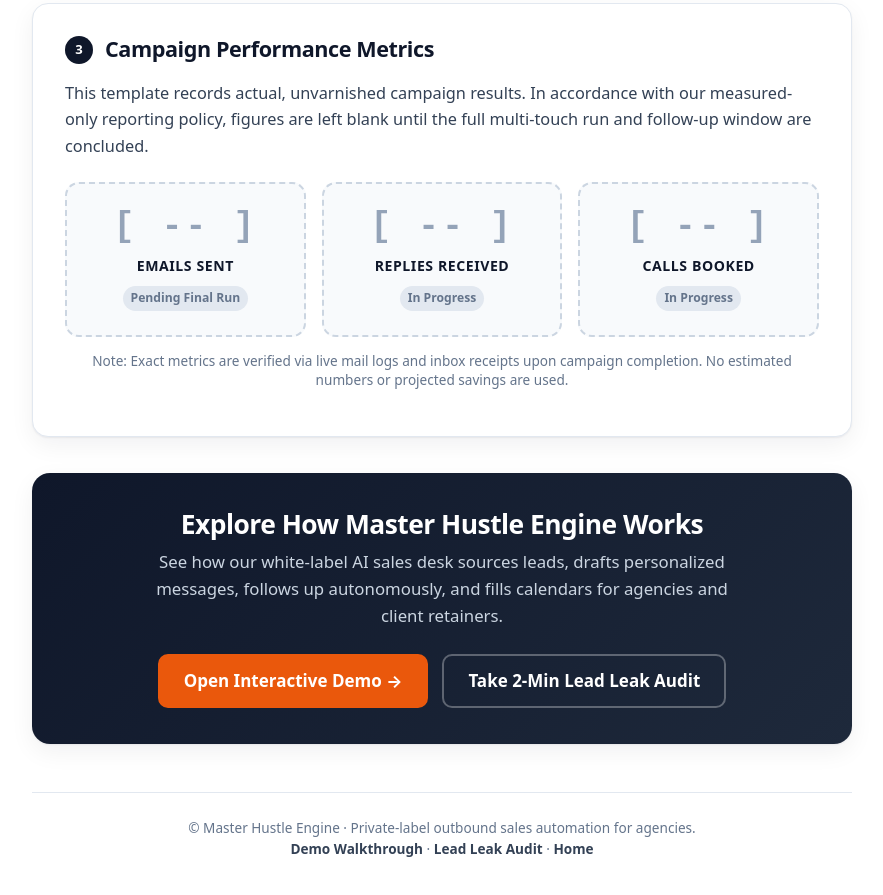
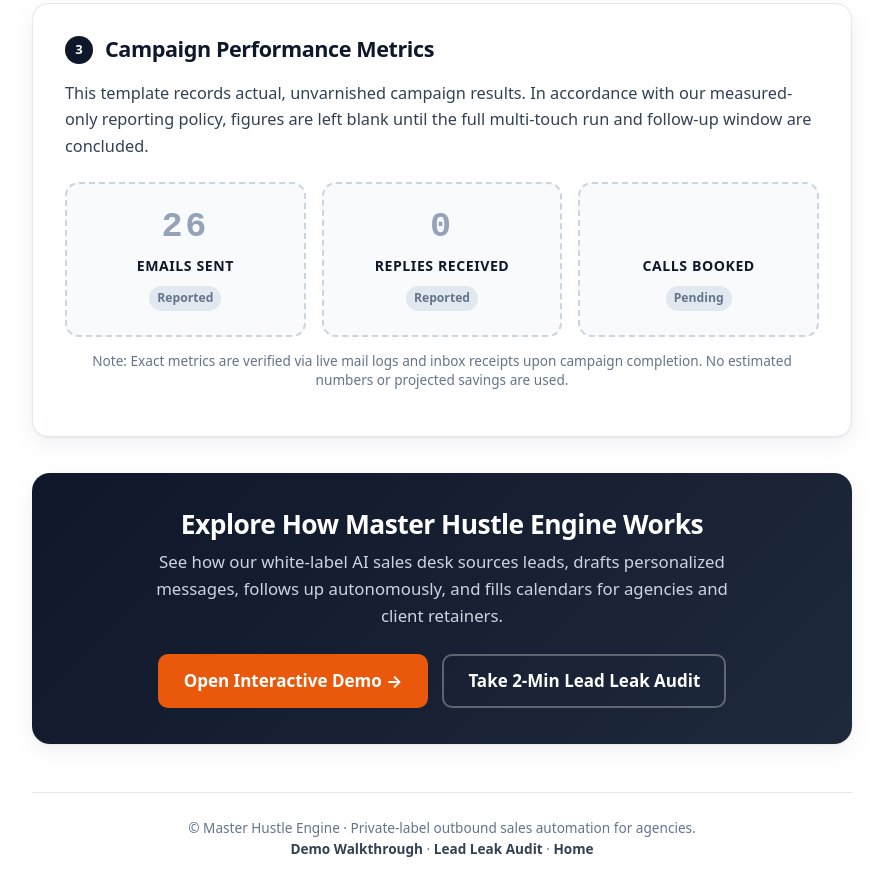
Before and after one commit to Jackbockholdt/master-hustle-engine, a website: page public/case-study.html in a window 1280 px wide. Shown: the part 1687-2582 px from the top of the page, without its empty margins (198-1081 px from the left). Drawn offline with Linux system fonts and the light colour scheme.

Commit message:
feat(case-study): populate real metrics from talha-report.html

```diff
--- a/public/case-study.html
+++ b/public/case-study.html
@@ -402,19 +402,19 @@
 
       <div class="metrics-grid">
         <div class="metric-card" id="metric-emails-sent">
-          <div class="metric-spot">[ -- ]</div>
+          <div class="metric-spot">26</div>
           <div class="metric-label">Emails Sent</div>
-          <span class="metric-status">Pending Final Run</span>
+          <span class="metric-status">Reported</span>
         </div>
         <div class="metric-card" id="metric-replies">
-          <div class="metric-spot">[ -- ]</div>
+          <div class="metric-spot">0</div>
           <div class="metric-label">Replies Received</div>
-          <span class="metric-status">In Progress</span>
+          <span class="metric-status">Reported</span>
         </div>
         <div class="metric-card" id="metric-calls-booked">
-          <div class="metric-spot">[ -- ]</div>
+          <div class="metric-spot">&nbsp;</div>
           <div class="metric-label">Calls Booked</div>
-          <span class="metric-status">In Progress</span>
+          <span class="metric-status">Pending</span>
         </div>
       </div>
 
```
Also changed, not shown: test_case_study.js (+4 -5 lines).
